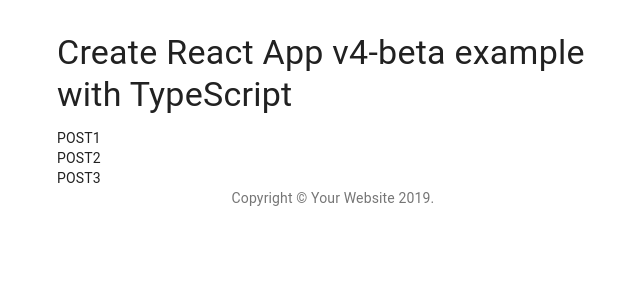
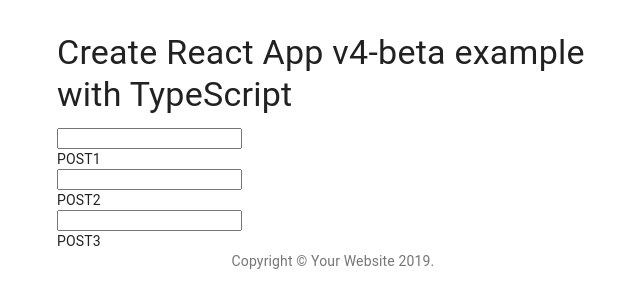
Before and after one commit to saver89/react-blog, a React (Create React App) app: page / in a window 1280 px wide. Shown: the top 308 px of the page, without its empty margins (307-947 px from the left). Built offline with nearby package versions, Linux system fonts and the light colour scheme.

Commit message:
add post edit handler

```diff
--- a/src/App.tsx
+++ b/src/App.tsx
@@ -1,4 +1,4 @@
-import React, {useState} from 'react';
+import React, { useState } from 'react';
 import Container from '@material-ui/core/Container';
 import Typography from '@material-ui/core/Typography';
 import Box from '@material-ui/core/Box';
@@ -21,20 +21,27 @@
   );
 }
 
-
-
-
 export default function App() {
   const [posts, setPost] = useState([
-    {id: 1, title: "POST1"},
-    {id: 2, title: "POST2"},
-    {id: 3, title: "POST3"}
+    { id: 1, title: "POST1" },
+    { id: 2, title: "POST2" },
+    { id: 3, title: "POST3" }
   ]);
 
   let detelePostHandler = (postIndex: number) => {
-    const dposts = [...posts];
-    dposts.splice(postIndex, 1);
-    setPost(dposts);
+    const tempPost = [...posts];
+    tempPost.splice(postIndex, 1);
+    setPost(tempPost);
+  };
+
+  let postEditedHandler = (event: any, id: any) => {
+    const postIndex = posts.findIndex(post => post.id == id);
+    const post = {... posts[postIndex]};
+    post.title = event.target.value;
+    const tempPosts = [...posts];
+    tempPosts[postIndex] = post;
+
+    setPost(tempPosts);
   };
 
   return (
@@ -43,7 +50,11 @@
         <Typography variant="h4" component="h1" gutterBottom>
           Create React App v4-beta example with TypeScript
         </Typography>
-        {posts.map((post, index) => (<Person click={() => detelePostHandler(index)} key={post.id} id={post.id} title={post.title}/>))}
+        {posts.map((post, index) => {
+          return <Person changed={(event: any) => postEditedHandler(event, post.id)}
+            click={() => detelePostHandler(index)}
+            key={post.id} id={post.id} title={post.title} />;
+        })}
         <Copyright />
       </Box>
     </Container>
--- a/src/components/Post.tsx
+++ b/src/components/Post.tsx
@@ -3,9 +3,13 @@
 interface post {
     title: string,
     id: number
-    click: any
+    click: any,
+    changed: any
 }
 
 export default function Post(props: post) {
-    return <div onClick={() => {props.click()}}>{props.title}</div>;
+    return <div>
+        <input type="text" onChange={(event) => props.changed(event)} />
+        <div onClick={() => { props.click() }}>{props.title}</div>
+        </div>;
 }
```
